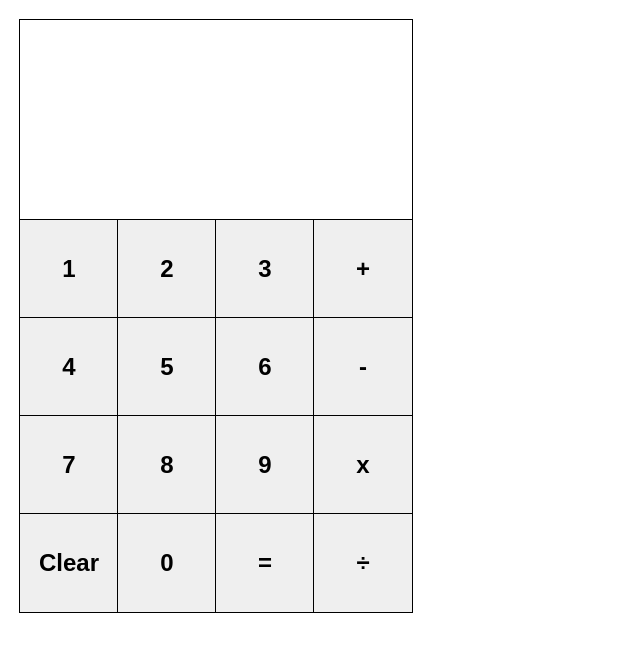
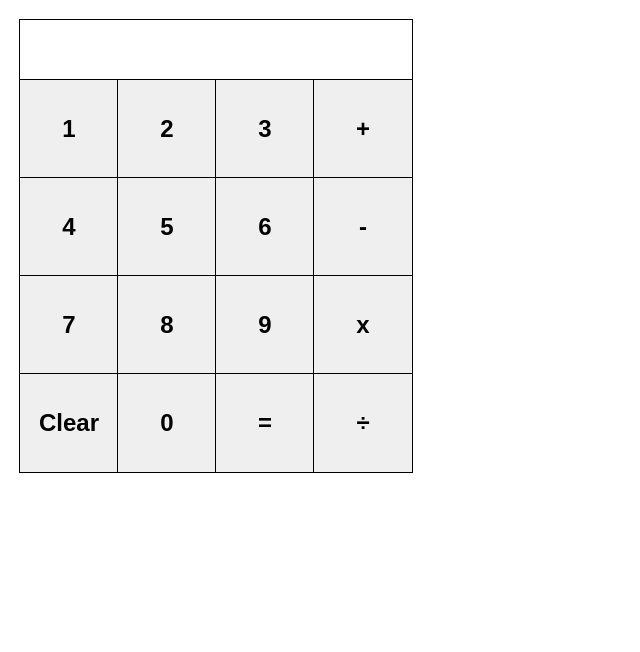
Before and after one commit to code-mma/calculator, a React (Create React App) app: page / in a window 1280 px wide. Shown: the top 652 px of the page, without its empty margins (0-640 px from the left). Built offline with nearby package versions, Linux system fonts and the light colour scheme.

Commit message:
Decrease display container height

```diff
--- a/src/App.css
+++ b/src/App.css
@@ -1,6 +1,11 @@
 body {
   font: 14px "Century Gothic", Futura, sans-serif;
   margin: 20px;
+}
+
+h1 {
+  text-align: right;
+  margin: 10px;
 }
 
 .square {
@@ -23,7 +28,7 @@ body {
 
 .display-container {
   border: 1px solid rgb(0, 0, 0);
-  height: 200px;
+  height: 60px;
   width: 392px;
   margin: -1px;
   padding: 0;
```
